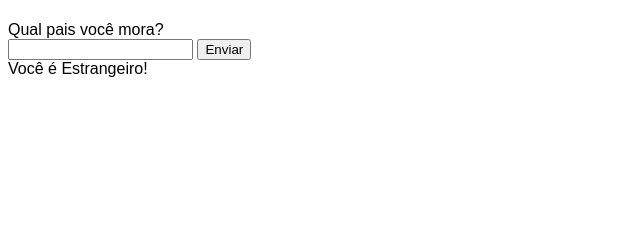
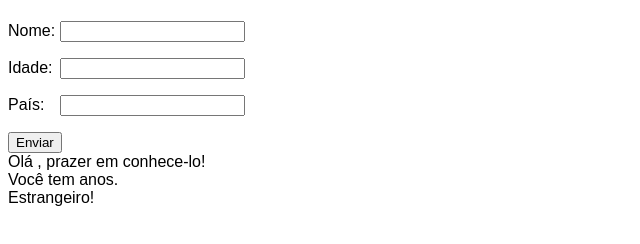
Before and after one commit to higorsalessilva/javascript, a plain HTML site: page aula11/ex009.html in a window 1280 px wide. Both pictures are taken after a click on the button "Enviar". Shown: the part 70-314 px from the top of the page, without its empty margins (0-640 px from the left). Drawn offline with Linux system fonts and the light colour scheme.

Commit message:
Praticando ex009 JS
praticando com ex009 da aula11

```diff
--- a/aula11/ex009.html
+++ b/aula11/ex009.html
@@ -11,25 +11,37 @@
         h1 {
             font-size: 2.3em;
         }
+        input#idade {
+            margin-left: 3px;
+        }
+        input#txt1 {
+            margin-left:11px;
+        }
     </style>
 </head>
 <body>
     <h1>Formulário</h1>
-    Qual pais você mora?<br>
-    <input type="text" name="txt1" id="txt1">
+    <p>Nome:   <input type="text" name="nome" id="nome"><br></p>
+    <p>Idade:  <input type="number" name="idade" id="idade"><br></p>
+    <p>País:   <input type="text" name="txt1" id="txt1"></p>
     <input type="button" value="Enviar" onclick="clicou()">
     <div id="res">
 
     </div>
     <script>
         function clicou() {
+            var nome = window.document.querySelector('input#nome')
+            var idade = window.document.getElementById('idade')
             var res = window.document.querySelector('div#res')
             var txt = window.document.getElementById('txt1')
+            var nome = (nome.value)
+            var idade = (idade.value)
             var pais = (txt.value)
+            res.innerHTML = `Olá ${nome}, prazer em conhece-lo!<br> Você tem ${idade} anos.<br>`
             if(pais.toUpperCase() == 'BRASIL') {
-            res.innerHTML = `Você é Brasileiro!`
+                res.innerHTML += `Brasileiro!`
             } else {
-            res.innerHTML = 'Você é Estrangeiro!'
+                res.innerHTML += 'Estrangeiro!'
             }
         }
     </script>
```
Lines whose indentation alone changed are shown as unchanged.
